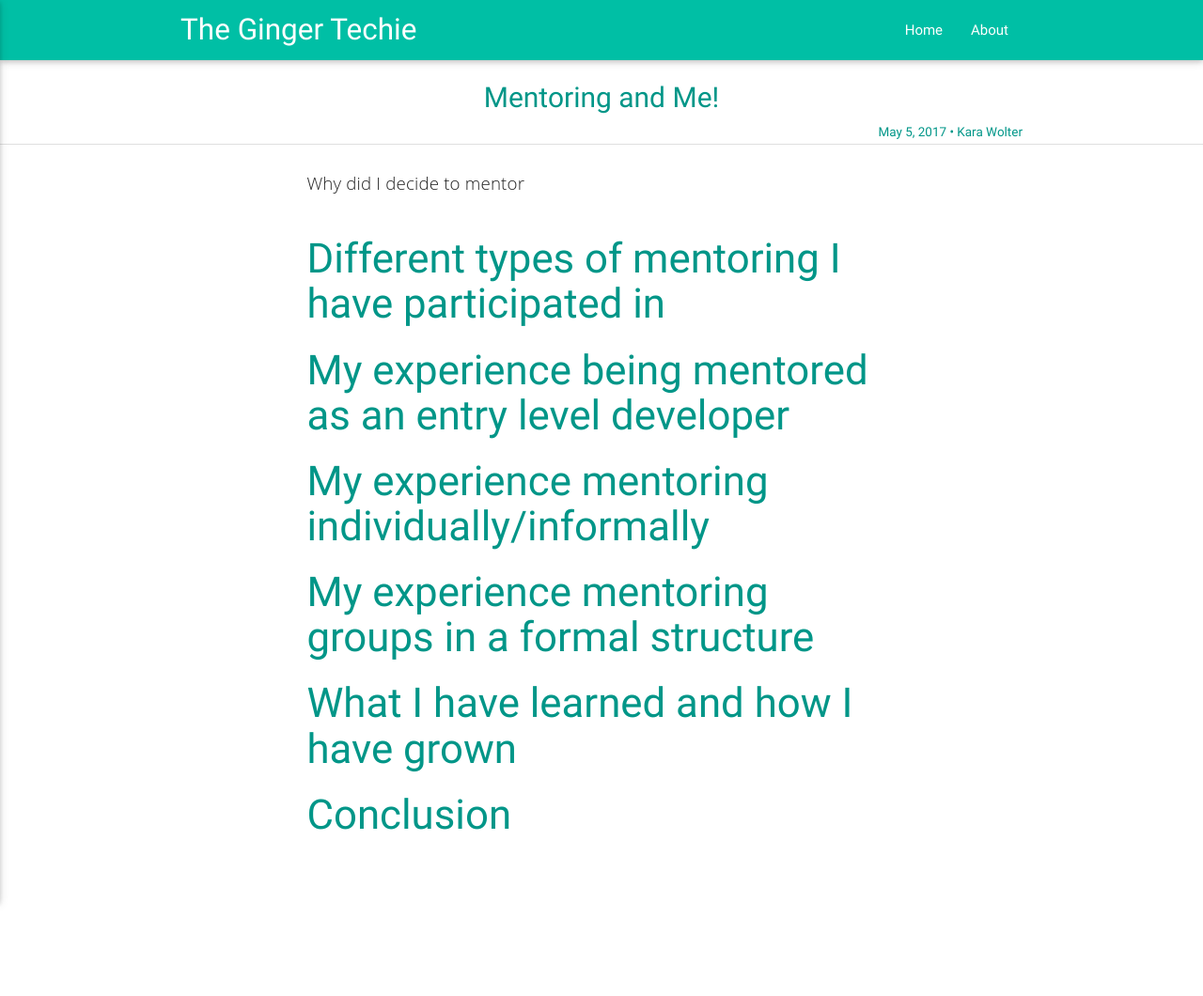
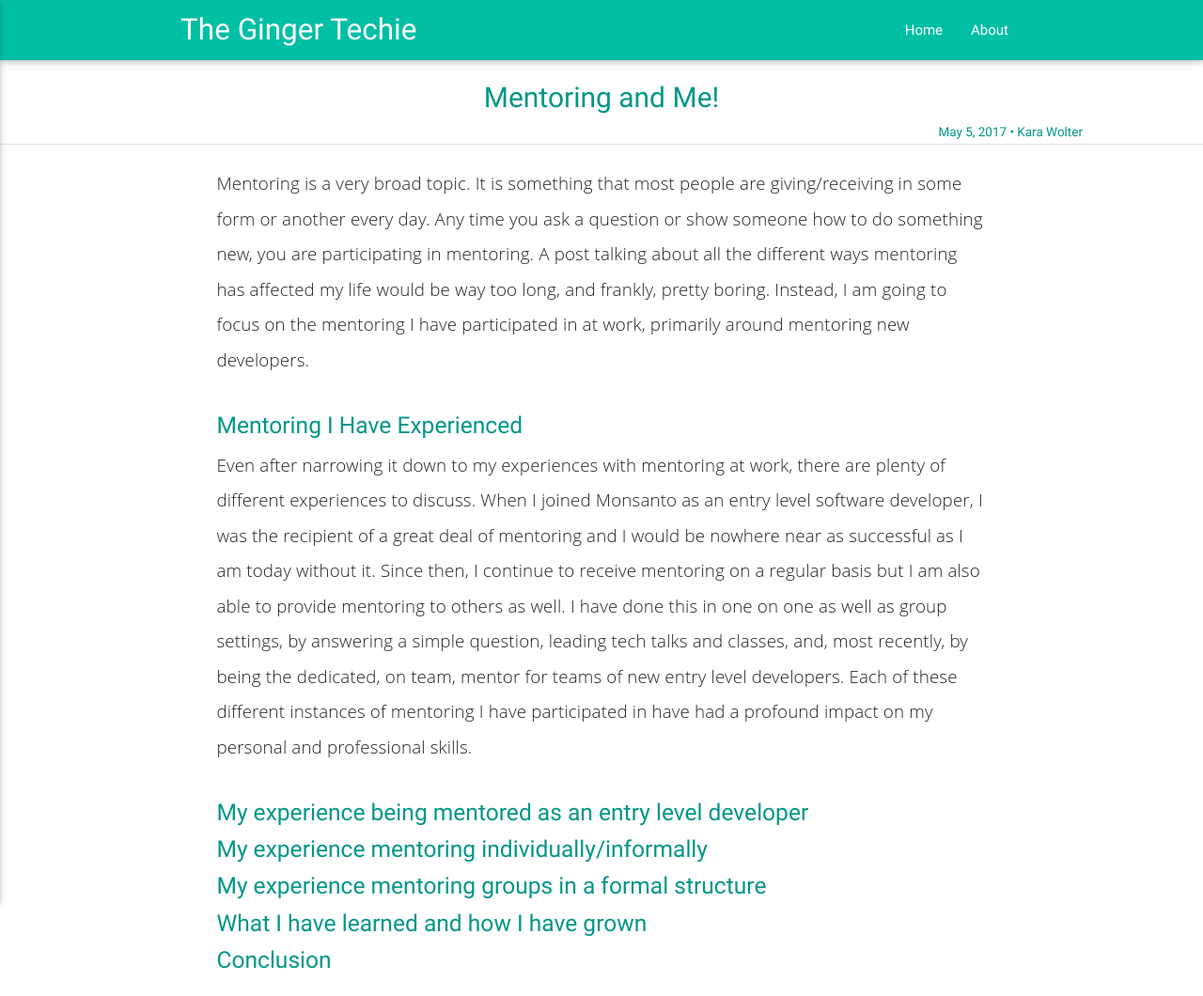
Before and after one commit to KaraWaldemer/KaraWaldemer.github.io, a Jekyll site: the page built from _posts/2017-05-05-mentoring-and-me.markdown, in a window 1280 px wide. Shown: the whole page at 94% size. Built offline with Jekyll 4.4.1, drawn with Linux system fonts in a browser that asks for light colours; before the commit the page ends 923 px from its top, so only the background shows below that.

Commit message:
starting the article

```diff
--- a/_posts/2017-05-05-mentoring-and-me.markdown
+++ b/_posts/2017-05-05-mentoring-and-me.markdown
@@ -10,16 +10,18 @@
 draft: false
 ---
 
-Why did I decide to mentor
+Mentoring is a very broad topic. It is something that most people are giving/receiving in some form or another every day. Any time you ask a question or show someone how to do something new, you are participating in mentoring. A post talking about all the different ways mentoring has affected my life would be way too long, and frankly, pretty boring. Instead, I am going to focus on the mentoring I have participated in at work, primarily around mentoring new developers.
 
-### Different types of mentoring I have participated in
+##### Mentoring I Have Experienced
 
-### My experience being mentored as an entry level developer
+Even after narrowing it down to my experiences with mentoring at work, there are plenty of different experiences to discuss. When I joined Monsanto as an entry level software developer, I was the recipient of a great deal of mentoring and I would be nowhere near as successful as I am today without it. Since then, I continue to receive mentoring on a regular basis but I am also able to provide mentoring to others as well. I have done this in one on one as well as group settings, by answering a simple question, leading tech talks and classes, and, most recently, by being the dedicated, on team, mentor for teams of new entry level developers. Each of these different instances of mentoring I have participated in have had a profound impact on my personal and professional skills.
 
-### My experience mentoring individually/informally
+##### My experience being mentored as an entry level developer
 
-### My experience mentoring groups in a formal structure
+##### My experience mentoring individually/informally
 
-### What I have learned and how I have grown
+##### My experience mentoring groups in a formal structure
 
-### Conclusion
+##### What I have learned and how I have grown
+
+##### Conclusion
--- a/assets/css/styles.scss
+++ b/assets/css/styles.scss
@@ -7,6 +7,11 @@
 * {
   margin: 0;
   padding: 0;
+}
+
+.post .container {
+  max-width: none !important;
+  width: 80% !important;
 }
 
 .post-content ul li{
```
Also changed, not shown: assets/css/styles.css (+1 -1 lines).
